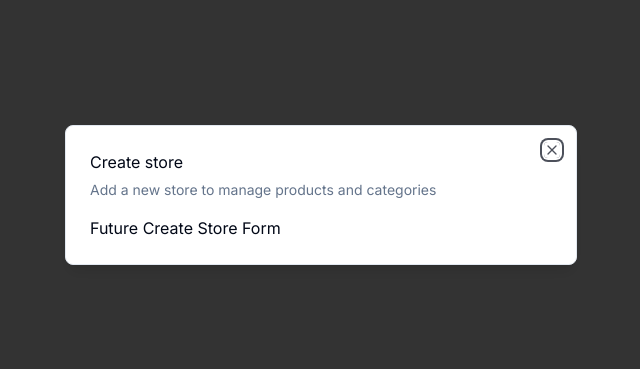
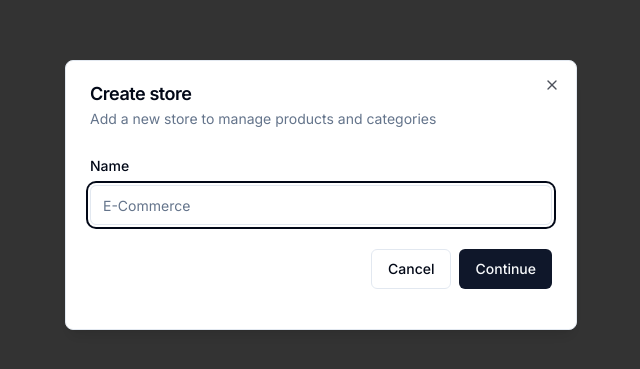
Before and after one commit to cesarnml/ecommerce-admin, a Next.js app: page / in a window 1280 px wide. Shown: the part 205-574 px from the top of the page, without its empty margins (319-959 px from the left). Built offline with nearby package versions, Linux system fonts and the light colour scheme.

Commit message:
Refactor store modal, update dependencies, complete form section

```diff
--- a/components/modals/store-modal.tsx
+++ b/components/modals/store-modal.tsx
@@ -1,15 +1,39 @@
 "use client";
 
-import { ReactNode } from "react";
+import * as z from "zod";
+import { zodResolver } from "@hookform/resolvers/zod";
+import { useForm } from "react-hook-form";
+
 import { Modal } from "@/components/ui/modal";
 import { useStoreModal } from "@/hooks/use-store-modal";
+import {
+  Form,
+  FormControl,
+  FormField,
+  FormItem,
+  FormLabel,
+  FormMessage,
+} from "@/components/ui/form";
+import { Input } from "@/components/ui/input";
+import { Button } from "../ui/button";
 
-type Props = {
-  children?: ReactNode;
-};
+const formSchema = z.object({
+  name: z.string().min(1),
+});
+export const StoreModal = () => {
+  const storeModal = useStoreModal();
 
-export const StoreModal = ({ children }: Props) => {
-  const storeModal = useStoreModal();
+  const form = useForm<z.infer<typeof formSchema>>({
+    resolver: zodResolver(formSchema),
+    defaultValues: {
+      name: "",
+    },
+  });
+
+  const onSubmit = async (values: z.infer<typeof formSchema>) => {
+    console.log(values);
+  };
+
   return (
     <Modal
       title="Create store"
@@ -17,7 +41,33 @@
       isOpen={storeModal.isOpen}
       onClose={storeModal.onClose}
     >
-      Future Create Store Form
+      <div>
+        <div className="space-y-4 py-2 pb-4">
+          <Form {...form}>
+            <form onSubmit={form.handleSubmit(onSubmit)}>
+              <FormField
+                control={form.control}
+                name="name"
+                render={({ field }) => (
+                  <FormItem>
+                    <FormLabel>Name</FormLabel>
+                    <FormControl>
+                      <Input placeholder="E-Commerce" {...field} />
+                    </FormControl>
+                    <FormMessage />
+                  </FormItem>
+                )}
+              />
+              <div className="pt-6 space-x-2 flex items-center justify-end">
+                <Button variant="outline" onClick={storeModal.onClose}>
+                  Cancel
+                </Button>
+                <Button type="submit">Continue</Button>
+              </div>
+            </form>
+          </Form>
+        </div>
+      </div>
     </Modal>
   );
 };
--- /dev/null
+++ b/components/ui/form.tsx
@@ -0,0 +1,176 @@
+import * as React from "react"
+import * as LabelPrimitive from "@radix-ui/react-label"
+import { Slot } from "@radix-ui/react-slot"
+import {
+  Controller,
+  ControllerProps,
+  FieldPath,
+  FieldValues,
+  FormProvider,
+  useFormContext,
+} from "react-hook-form"
+
+import { cn } from "@/lib/utils"
+import { Label } from "@/components/ui/label"
+
+const Form = FormProvider
+
+type FormFieldContextValue<
+  TFieldValues extends FieldValues = FieldValues,
+  TName extends FieldPath<TFieldValues> = FieldPath<TFieldValues>
+> = {
+  name: TName
+}
+
+const FormFieldContext = React.createContext<FormFieldContextValue>(
+  {} as FormFieldContextValue
+)
+
+const FormField = <
+  TFieldValues extends FieldValues = FieldValues,
+  TName extends FieldPath<TFieldValues> = FieldPath<TFieldValues>
+>({
+  ...props
+}: ControllerProps<TFieldValues, TName>) => {
+  return (
+    <FormFieldContext.Provider value={{ name: props.name }}>
+      <Controller {...props} />
+    </FormFieldContext.Provider>
+  )
+}
+
+const useFormField = () => {
+  const fieldContext = React.useContext(FormFieldContext)
+  const itemContext = React.useContext(FormItemContext)
+  const { getFieldState, formState } = useFormContext()
+
+  const fieldState = getFieldState(fieldContext.name, formState)
+
+  if (!fieldContext) {
+    throw new Error("useFormField should be used within <FormField>")
+  }
+
+  const { id } = itemContext
+
+  return {
+    id,
+    name: fieldContext.name,
+    formItemId: `${id}-form-item`,
+    formDescriptionId: `${id}-form-item-description`,
+    formMessageId: `${id}-form-item-message`,
+    ...fieldState,
+  }
+}
+
+type FormItemContextValue = {
+  id: string
+}
+
+const FormItemContext = React.createContext<FormItemContextValue>(
+  {} as FormItemContextValue
+)
+
+const FormItem = React.forwardRef<
+  HTMLDivElement,
+  React.HTMLAttributes<HTMLDivElement>
+>(({ className, ...props }, ref) => {
+  const id = React.useId()
+
+  return (
+    <FormItemContext.Provider value={{ id }}>
+      <div ref={ref} className={cn("space-y-2", className)} {...props} />
+    </FormItemContext.Provider>
+  )
+})
+FormItem.displayName = "FormItem"
+
+const FormLabel = React.forwardRef<
+  React.ElementRef<typeof LabelPrimitive.Root>,
+  React.ComponentPropsWithoutRef<typeof LabelPrimitive.Root>
+>(({ className, ...props }, ref) => {
+  const { error, formItemId } = useFormField()
+
+  return (
+    <Label
+      ref={ref}
+      className={cn(error && "text-destructive", className)}
+      htmlFor={formItemId}
+      {...props}
+    />
+  )
+})
+FormLabel.displayName = "FormLabel"
+
+const FormControl = React.forwardRef<
+  React.ElementRef<typeof Slot>,
+  React.ComponentPropsWithoutRef<typeof Slot>
+>(({ ...props }, ref) => {
+  const { error, formItemId, formDescriptionId, formMessageId } = useFormField()
+
+  return (
+    <Slot
+      ref={ref}
+      id={formItemId}
+      aria-describedby={
+        !error
+          ? `${formDescriptionId}`
+          : `${formDescriptionId} ${formMessageId}`
+      }
+      aria-invalid={!!error}
+      {...props}
+    />
+  )
+})
+FormControl.displayName = "FormControl"
+
+const FormDescription = React.forwardRef<
+  HTMLParagraphElement,
+  React.HTMLAttributes<HTMLParagraphElement>
+>(({ className, ...props }, ref) => {
+  const { formDescriptionId } = useFormField()
+
+  return (
+    <p
+      ref={ref}
+      id={formDescriptionId}
+      className={cn("text-sm text-muted-foreground", className)}
+      {...props}
+    />
+  )
+})
+FormDescription.displayName = "FormDescription"
+
+const FormMessage = React.forwardRef<
+  HTMLParagraphElement,
+  React.HTMLAttributes<HTMLParagraphElement>
+>(({ className, children, ...props }, ref) => {
+  const { error, formMessageId } = useFormField()
+  const body = error ? String(error?.message) : children
+
+  if (!body) {
+    return null
+  }
+
+  return (
+    <p
+      ref={ref}
+      id={formMessageId}
+      className={cn("text-sm font-medium text-destructive", className)}
+      {...props}
+    >
+      {body}
+    </p>
+  )
+})
+FormMessage.displayName = "FormMessage"
+
+export {
+  useFormField,
+  Form,
+  FormItem,
+  FormLabel,
+  FormControl,
+  FormDescription,
+  FormMessage,
+  FormField,
+}
--- /dev/null
+++ b/components/ui/input.tsx
@@ -0,0 +1,25 @@
+import * as React from "react"
+
+import { cn } from "@/lib/utils"
+
+export interface InputProps
+  extends React.InputHTMLAttributes<HTMLInputElement> {}
+
+const Input = React.forwardRef<HTMLInputElement, InputProps>(
+  ({ className, type, ...props }, ref) => {
+    return (
+      <input
+        type={type}
+        className={cn(
+          "flex h-10 w-full rounded-md border border-input bg-background px-3 py-2 text-sm ring-offset-background file:border-0 file:bg-transparent file:text-sm file:font-medium placeholder:text-muted-foreground focus-visible:outline-none focus-visible:ring-2 focus-visible:ring-ring focus-visible:ring-offset-2 disabled:cursor-not-allowed disabled:opacity-50",
+          className
+        )}
+        ref={ref}
+        {...props}
+      />
+    )
+  }
+)
+Input.displayName = "Input"
+
+export { Input }
--- /dev/null
+++ b/components/ui/label.tsx
@@ -0,0 +1,26 @@
+"use client"
+
+import * as React from "react"
+import * as LabelPrimitive from "@radix-ui/react-label"
+import { cva, type VariantProps } from "class-variance-authority"
+
+import { cn } from "@/lib/utils"
+
+const labelVariants = cva(
+  "text-sm font-medium leading-none peer-disabled:cursor-not-allowed peer-disabled:opacity-70"
+)
+
+const Label = React.forwardRef<
+  React.ElementRef<typeof LabelPrimitive.Root>,
+  React.ComponentPropsWithoutRef<typeof LabelPrimitive.Root> &
+    VariantProps<typeof labelVariants>
+>(({ className, ...props }, ref) => (
+  <LabelPrimitive.Root
+    ref={ref}
+    className={cn(labelVariants(), className)}
+    {...props}
+  />
+))
+Label.displayName = LabelPrimitive.Root.displayName
+
+export { Label }
--- a/components/ui/modal.tsx
+++ b/components/ui/modal.tsx
@@ -1,8 +1,8 @@
 "use client";
 
-import { DialogTitle } from "@radix-ui/react-dialog";
 import {
   Dialog,
+  DialogTitle,
   DialogContent,
   DialogDescription,
   DialogHeader,
--- a/package.json
+++ b/package.json
@@ -10,7 +10,9 @@
   },
   "dependencies": {
     "@clerk/nextjs": "^4.29.8",
+    "@hookform/resolvers": "^3.3.4",
     "@radix-ui/react-dialog": "^1.0.5",
+    "@radix-ui/react-label": "^2.0.2",
     "@radix-ui/react-slot": "^1.0.2",
     "class-variance-authority": "^0.7.0",
     "clsx": "^2.1.0",
@@ -18,8 +20,10 @@
     "next": "14.1.0",
     "react": "^18",
     "react-dom": "^18",
+    "react-hook-form": "^7.50.1",
     "tailwind-merge": "^2.2.1",
     "tailwindcss-animate": "^1.0.7",
+    "zod": "^3.22.4",
     "zustand": "^4.5.1"
   },
   "devDependencies": {
```
Also changed, not shown: 2 other files (tests, documents, lock files or other folders).
